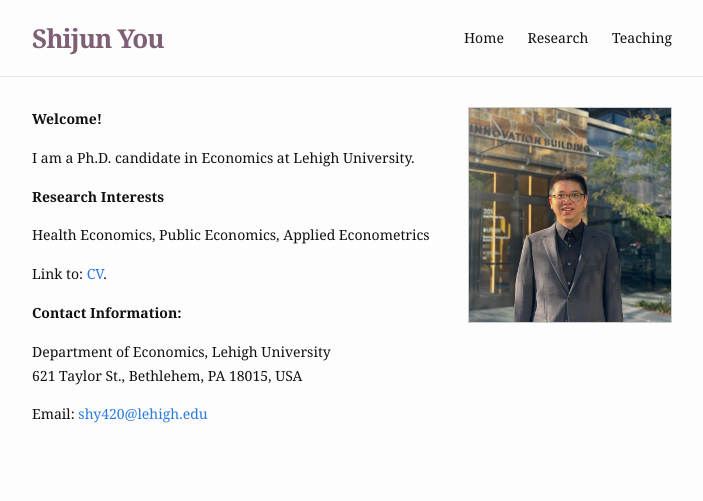
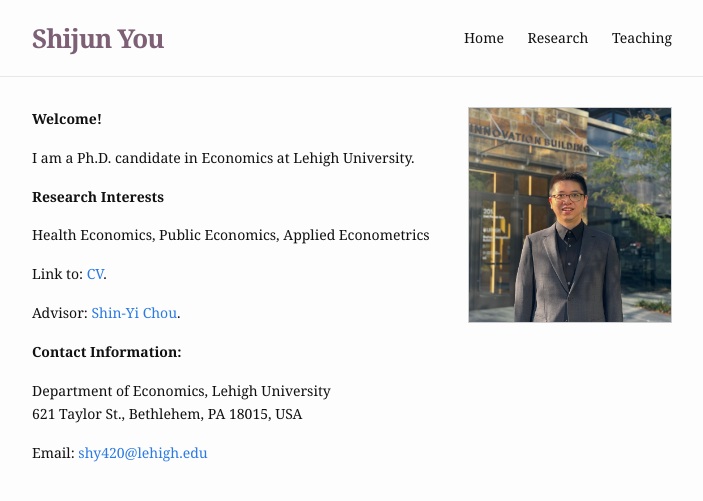
Before and after one commit to ShijunYou-Econ/homepage, a Jekyll site: the page built from index.md, in a window 1280 px wide. Shown: the top 501 px of the page, without its empty margins (288-991 px from the left). Built offline with Jekyll 4.4.1, drawn with Linux system fonts in a browser that asks for light colours.

Commit message:
Update index.md

```diff
--- a/index.md
+++ b/index.md
@@ -21,6 +21,9 @@ profile_picture:
   Link to: <a href="./assets/Shijun You - CV.pdf" target="_blank">CV</a>.
 </p>
 
+<p>
+  Advisor: <a href="https://business.lehigh.edu/directory/shin-yi-chou" target="_blank">Shin-Yi Chou</a>.
+</p>
 
 <strong>Contact Information:</strong>
 
```
